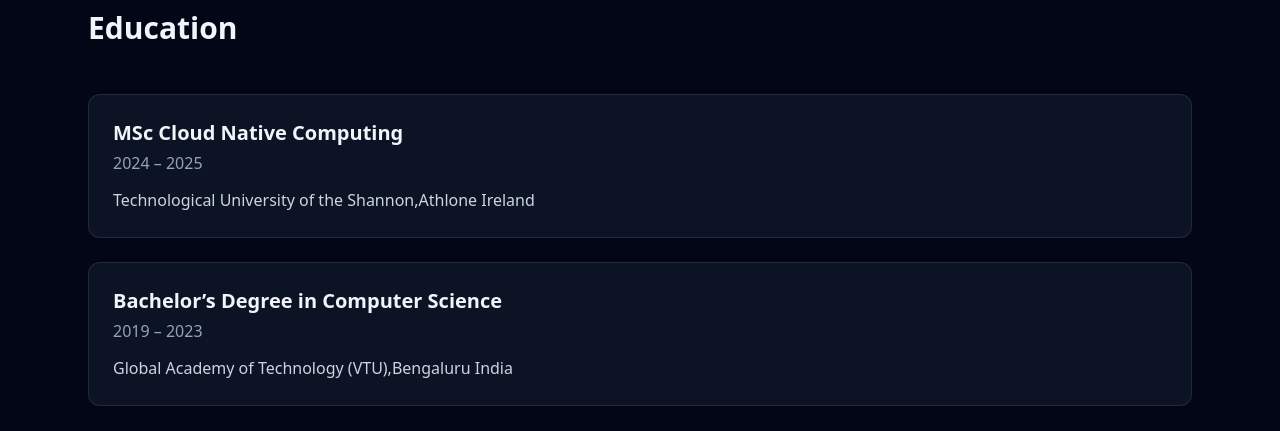
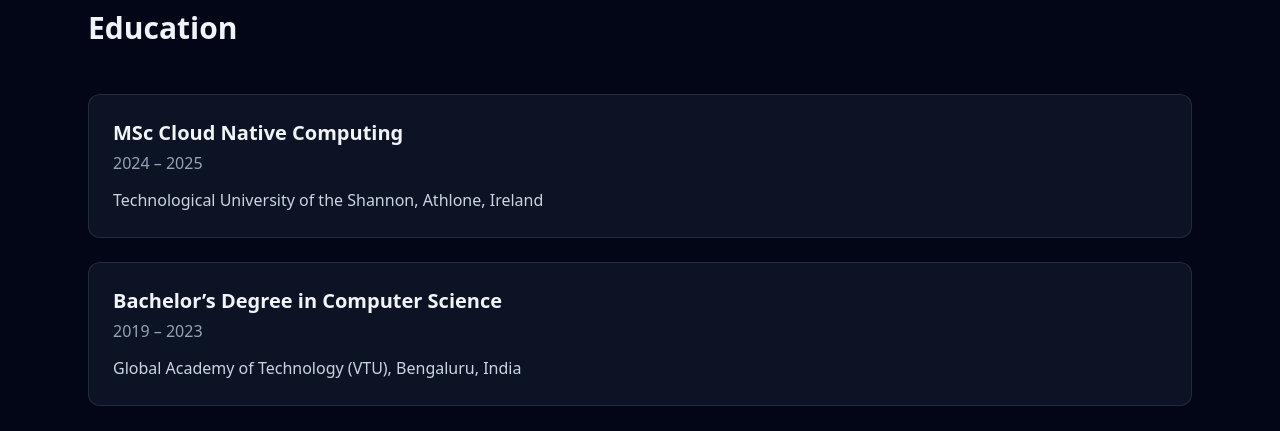
Before and after one commit to Karthiktm28/My-portfolio, a Next.js app: page / in a window 1280 px wide. Shown: the part 2568-2999 px from the top of the page. Built offline with nearby package versions, Linux system fonts and the light colour scheme.

Commit message:
final commit

```diff
--- a/app/components/Education.tsx
+++ b/app/components/Education.tsx
@@ -18,7 +18,7 @@ export default function Education() {
             2024 – 2025
           </p>
           <p className="mt-3 text-slate-300 leading-relaxed">
-            Technological University of the Shannon,Athlone Ireland
+            Technological University of the Shannon, Athlone, Ireland
           </p>
         </div>
 
@@ -30,7 +30,7 @@ export default function Education() {
             2019 – 2023
           </p>
           <p className="mt-3 text-slate-300 leading-relaxed">
-            Global Academy of Technology (VTU),Bengaluru India
+            Global Academy of Technology (VTU), Bengaluru, India
           </p>
         </div>
 
```
